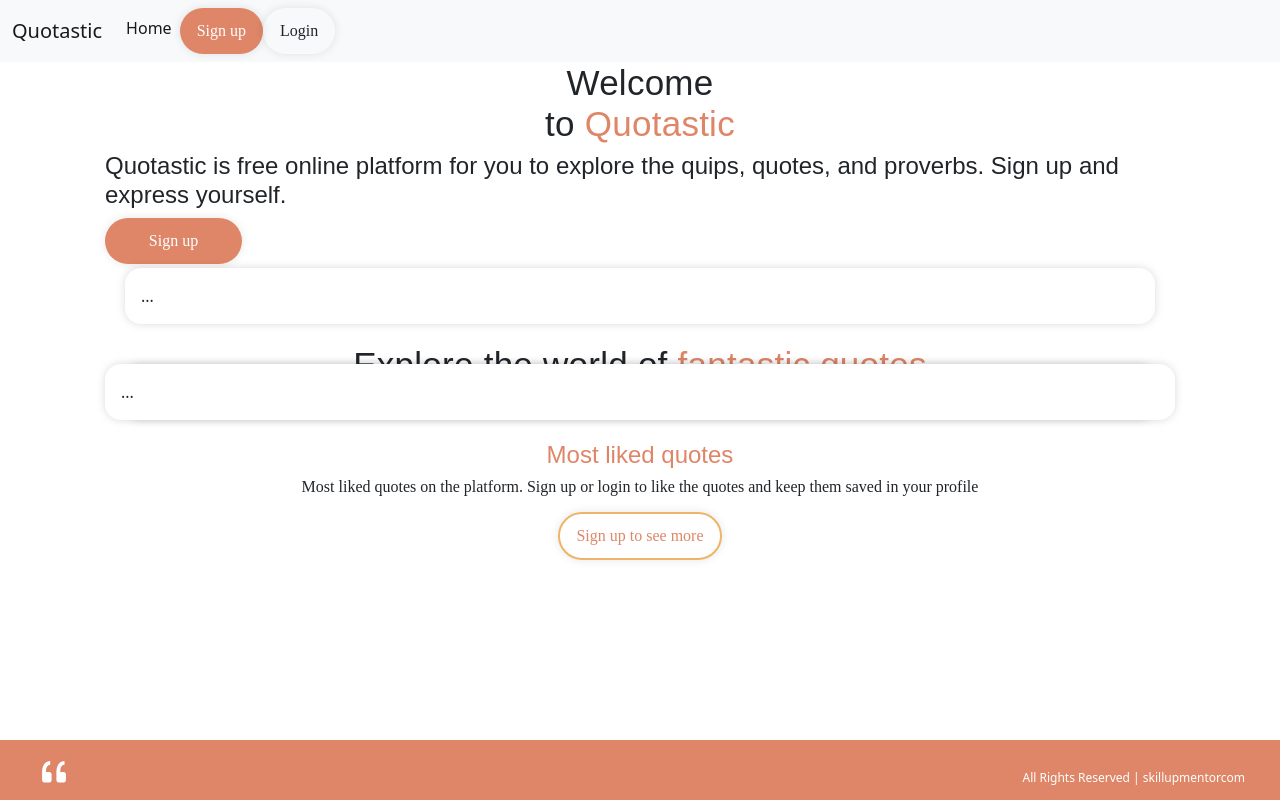
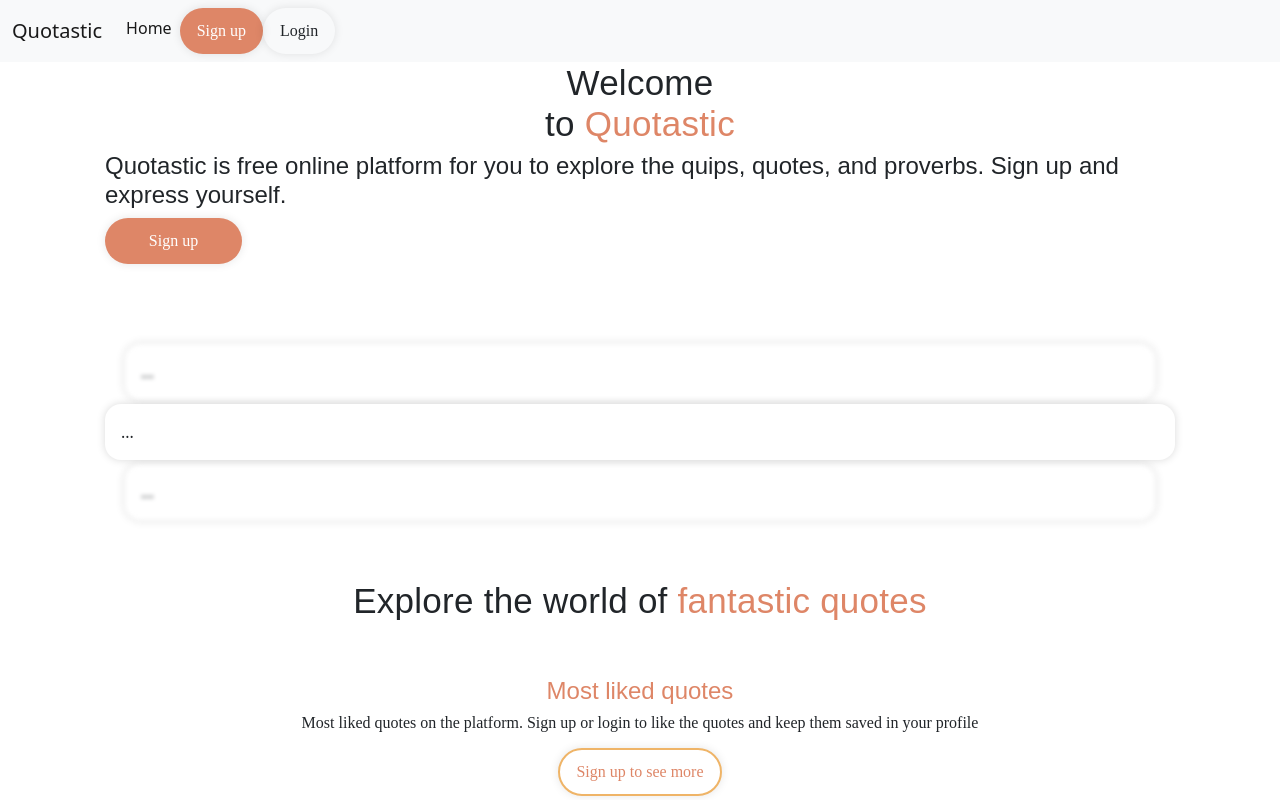
Before and after one commit to hktari/skillup-01-quotes-frontend, a React (Create React App) app: page / in a window 1280 px wide. Shown: the top 800 px of the page. Built offline with nearby package versions, Linux system fonts and the light colour scheme; data requests are answered from the project's data file.

Commit message:
style feature quote comp

```diff
--- a/db.json
+++ b/db.json
@@ -37,7 +37,7 @@
         {
             "id": 1,
             "voteCount": 275,
-            "text": "The future cannot be predicted, but futures can be invented",
+            "text": "The future cannot be predicted, but futures can be invented.",
             "voteState": "upvoted",
             "user": {
                 "id": 1,
--- a/src/components/FeaturedQuoteComponent.tsx
+++ b/src/components/FeaturedQuoteComponent.tsx
@@ -14,12 +14,11 @@ const FeaturedQuoteComponent = ({ top, featured, bottom }: FeaturedQuoteProps) =
             <div className="top-quote">
                 <QuoteComponent quote={top} />
             </div>
+            <div className="bottom-quote">
+                <QuoteComponent quote={bottom} />
+            </div>
             <div className="featured-quote">
                 <QuoteComponent quote={featured} />
-            </div>
-            <div className="bottom-quote">
-                <QuoteComponent quote={bottom} />
-
             </div>
         </div>
     )
--- a/src/components/LandingPageNewUser.tsx
+++ b/src/components/LandingPageNewUser.tsx
@@ -7,7 +7,7 @@ import FeaturedQuoteComponent, { FeaturedQuoteProps } from './FeaturedQuoteCompo
 
 const LandingPage = () => {
     const [quotes, setQuotes] = useState<Quote[]>([])
-    const [featuredQuoteParams, setFeaturedQuoteParams] = useState<FeaturedQuoteProps>({ top: null, bottom: null, featured: null })
+    const [featuredQuoteProps, setFeaturedQuoteParams] = useState<FeaturedQuoteProps>({ top: null, bottom: null, featured: null })
 
     useEffect(() => {
         async function fetchQuotes() {
@@ -15,15 +15,16 @@ const LandingPage = () => {
             setQuotes(quotes);
 
             // todo: get featured quote
+            console.log(quotes[0])
             setFeaturedQuoteParams({ top: quotes[0], bottom: quotes[0], featured: quotes[0] })
         }
         fetchQuotes();
     }, [true])
 
-    function RenderFeaturedQuote() {
+    function RenderFeaturedQuote({featured, top, bottom}: FeaturedQuoteProps) {
         return (
             // todo: why is cast necessary ?
-            <FeaturedQuoteComponent featured={featuredQuoteParams.featured} top={featuredQuoteParams.top} bottom={featuredQuoteParams.bottom} />
+            <FeaturedQuoteComponent featured={featuredQuoteProps.featured} top={featuredQuoteProps.top} bottom={featuredQuoteProps.bottom} />
         )
     }
 
@@ -40,7 +41,7 @@ const LandingPage = () => {
             </section>
 
             <section id="featured-quote">
-                <RenderFeaturedQuote />
+                <RenderFeaturedQuote featured={featuredQuoteProps.featured} top={featuredQuoteProps.top} bottom={featuredQuoteProps.bottom}/>
             </section>
 
             <section id="explore-quotes">
--- a/src/scss/index.scss
+++ b/src/scss/index.scss
@@ -149,32 +149,33 @@ em {
 }
 
 .featured-quote {
-  // padding: 60px 0px;
-  position: absolute;
-  top: 60;
-  left: 0;
-  right: 0;
-  bottom: 60;
+  position: relative;
+  z-index: 1;
+  padding: 60px 0px;
 
   .quote-card {
-    z-index: 1;
+    margin: 0;
   }
 }
 
 .bottom-quote {
+  .quote-card {
+    margin: 0;
+  }
+
+  filter: blur(2px);
   position: absolute;
   bottom: 0;
   left: 20px;
   right: 20px;
-
-  .quote-card {
-    z-index: -1;
-
-  }
 }
 
-.top-quote .quote-card {
-  z-index: 0;
+.top-quote {
+  .quote-card {
+    margin: 0;
+  }
+
+  filter: blur(2px);
   position: absolute;
   top: 0;
   left: 20px;
```
